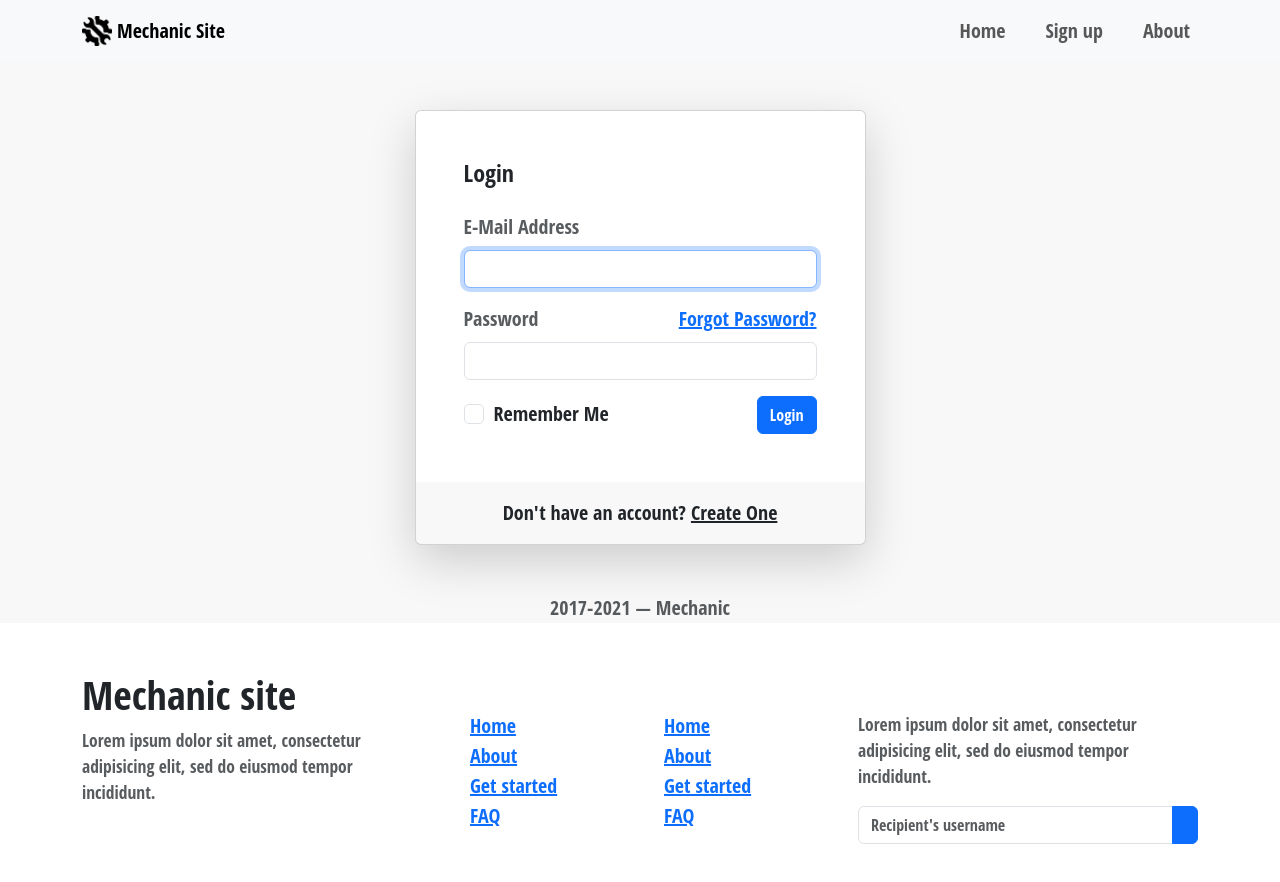
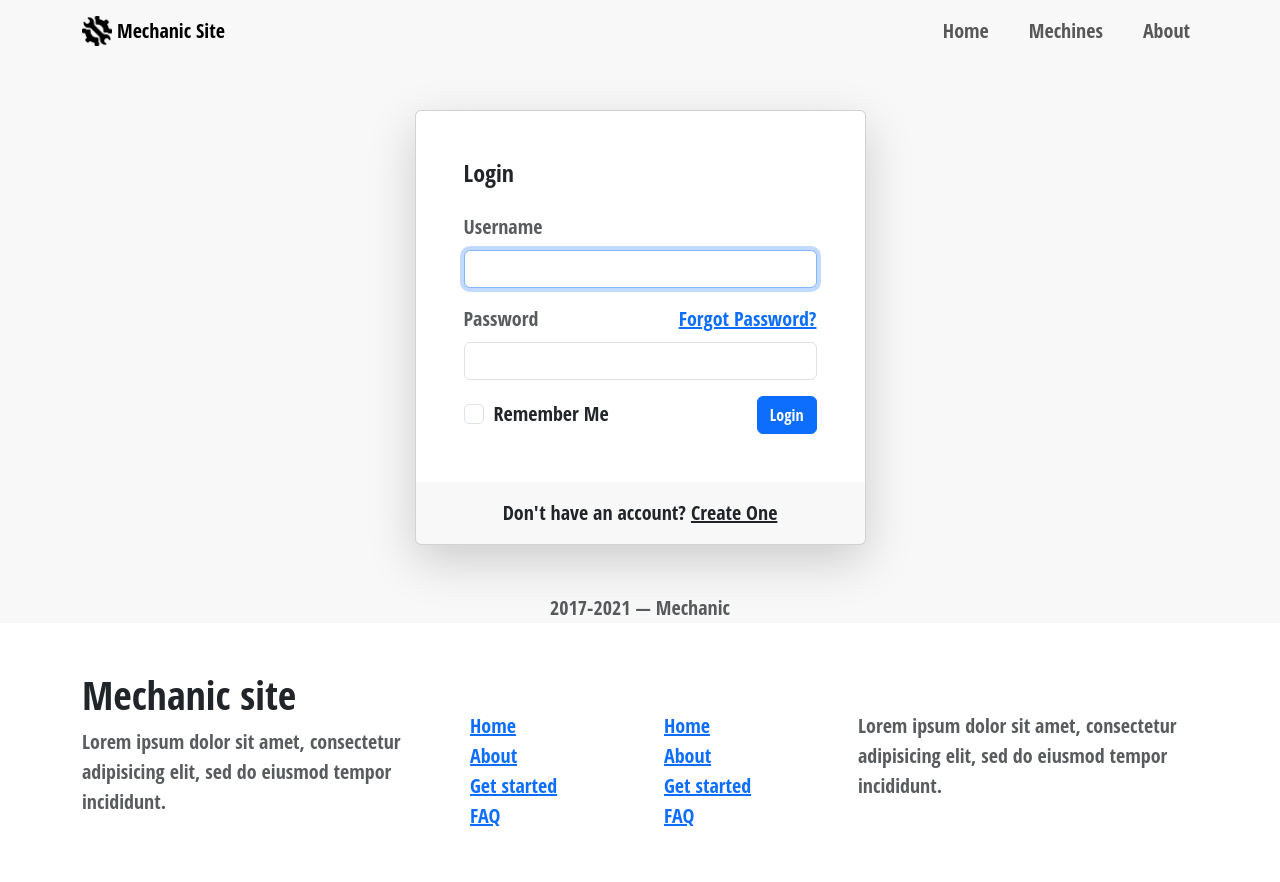
Before and after one commit to gholami83/MechanicSiteProject, a React (Create React App) app in the folder mechanicapp/frontend/: page /login in a window 1280 px wide. Shown: the top 882 px of the page. Built offline with nearby package versions, Linux system fonts and the light colour scheme.

Commit message:
app and sign in login and header updated

```diff
--- a/mechanicapp/frontend/src/App.js
+++ b/mechanicapp/frontend/src/App.js
@@ -1,9 +1,10 @@
-import React from "react";
+import React,{ useState } from "react";
 import logo from "./logo.svg";
 import "./App.css";
 import ReactDOM from "react-dom";
 import "bootstrap/dist/css/bootstrap.min.css";
-import { BrowserRouter as Router, Route, Routes } from "react-router-dom";
+import { BrowserRouter as Router, Route, Routes,Navigate } from "react-router-dom";
+import { useNavigate } from 'react-router-dom';
 
 import HeaderComponent from "./assets/header";
 import FooterComponent from "./assets/footer"
@@ -16,21 +17,35 @@ import MechinesComponent from "./components/mechines-list";
 import MechineComponent from "./components/Mechine";
 
 function App() {
+
+  const [isLoggedIn, setIsLoggedIn] = useState(() => {
+    // Check if a token exists in local storage
+    return localStorage.getItem('token');
+ });
+  const handleLogin = () => {
+    setIsLoggedIn(true);
+  };
+  // const navigate = useNavigate();
+
+    // const handleLogout = () => {
+    //   setIsLoggedIn(false);
+    //   localStorage.removeItem('token'); // Remove the token from local storage
+    //   navigate('/')
+    // }
   return (
     <Router>
-      <HeaderComponent />
+       <HeaderComponent isLoggedIn={isLoggedIn} />
        <Routes>
+
              <Route path="/" element={ <HomeComponent /> }/>
-        <Route path="/signup" element={ <SignUpFormComponent/> }/>
-        <Route path="/login" element={ <LogInFormComponent/> }/>
-        {/* <Route path="/user" Component={ User }></Route> */}
              <Route path="/mechines" element={ <MechinesComponent/> }/>
              <Route path="/mechines/:mechineId" element={ <MechineComponent/> }/>
+             {/* <Route path="/logout" element={ <LogOutPage onLogout={handleLogout} /> }/> */}
+             <Route path="/signup" element={ <SignUpFormComponent onLoginSuccess={handleLogin} />  }/>
+             <Route path="/login" element={ <LogInFormComponent onLoginSuccess={handleLogin} /> }/>
              <Route path="/about" element={ <AboutComponent/> }/>
          <Route path="*" element={ <NotFoundComponent/> }/>
-
        </Routes>
-
        <FooterComponent />
     </Router>
    );
--- a/mechanicapp/frontend/src/assets/footer.js
+++ b/mechanicapp/frontend/src/assets/footer.js
@@ -10,7 +10,7 @@ function Footer(){
                 <div class="row gy-4 gx-5">
                     <div class="col-lg-4 col-md-6">
                         <h5 class="h1 ">Mechanic site</h5>
-                        <p class="small text-muted">Lorem ipsum dolor sit amet, consectetur adipisicing elit, sed do eiusmod tempor incididunt.</p>
+                        <p class="fw-bolder  text-muted">Lorem ipsum dolor sit amet, consectetur adipisicing elit, sed do eiusmod tempor incididunt.</p>
 
                     </div>
                     <div class="col-lg-2 col-md-6">
@@ -33,13 +33,7 @@ function Footer(){
                     </div>
                     <div class="col-lg-4 col-md-6">
                         <h5 class="text-white mb-3">Newsletter</h5>
-                        <p class="small text-muted">Lorem ipsum dolor sit amet, consectetur adipisicing elit, sed do eiusmod tempor incididunt.</p>
-                        <form action="#">
-                            <div class="input-group mb-3">
-                                <input class="form-control" type="text" placeholder="Recipient's username" aria-label="Recipient's username" aria-describedby="button-addon2">
-                                <button class="btn btn-primary" id="button-addon2" type="button"><i class="fas fa-paper-plane"></i></button>
-                            </div>
-                        </form>
+                        <p class="fw-bold  text-muted">Lorem ipsum dolor sit amet, consectetur adipisicing elit, sed do eiusmod tempor incididunt.</p>
                     </div>
                 </div>
             </div>
--- a/mechanicapp/frontend/src/assets/header.js
+++ b/mechanicapp/frontend/src/assets/header.js
@@ -1,53 +1,12 @@
-import React from "react";
+import React,{useState} from "react";
 import Container from "react-bootstrap/Container";
 import Nav from "react-bootstrap/Nav";
 import Navbar from "react-bootstrap/Navbar";
-import logo from  "../assets/images/logo1.png";
+import logo from "../assets/images/logo1.png";
 
-
-function Header() {
+function Header({ isLoggedIn }) {
   return (
-    // <nav class="navbar navbar-expand-lg navbar-brand  bg-dark  m-0 p-2">
-    //   <a class="navbar-brand text-danger fw-bold ">Mechanic Site</a>
-    //   <Button
-    //     class="navbar-toggler"
-    //     type="button"
-    //     data-toggle="collapse"
-    //     data-target="#navbarSupportedContent"
-    //     aria-controls="navbarSupportedContent"
-    //     aria-expanded="false"
-    //     aria-label="Toggle navigation"
-    //   >
-    //     <span class="navbar-toggler-icon"></span>
-    //   </Button>
-
-    //   <div class="collapse navbar-collapse p-2 bg-info " id="navbarSupportedContent">
-    //     <ul class="navbar-nav mr-auto">
-    //       <li class="nav-item active">
-    //         <a class="nav-link" href="/">
-    //           Home{" "}
-    //         </a>
-    //       </li>
-    //       <li class="nav-item">
-    //         <a class="nav-link" href="/signup">
-    //           SignUp
-    //         </a>
-    //       </li>
-    //       <li class="nav-item active">
-    //         <a class="nav-link" href="/login">
-    //           Login
-    //         </a>
-    //       </li>
-    //       <li class="nav-item">
-    //         <a class="nav-link" href="/about">
-    //           About
-    //         </a>
-    //       </li>
-    //     </ul>
-    //   </div>
-    // </nav>
-
-    <Navbar expand="lg" className="bg-body-tertiary">
+    <Navbar expand="lg" className=" ">
       <Container>
         <Navbar.Brand href="/">
           <img
@@ -57,23 +16,35 @@ function Header() {
             height="30"
             className="d-inline-block align-top"
           />{' '}
-            Mechanic Site</Navbar.Brand>
+          Mechanic Site
+        </Navbar.Brand>
         <Navbar.Toggle aria-controls="basic-navbar-nav" />
         <Navbar.Collapse id="basic-navbar-nav">
           <Nav className="ms-auto gap-4">
-          <Nav.Link className="" href="/">Home</Nav.Link>
+            <Nav.Link href="/">Home</Nav.Link>
+            {!isLoggedIn ? (
+              // Links to show when user is not logged in
+              <>
                 <Nav.Link href="/signup">Sign up</Nav.Link>
-          <Nav.Link href="/about"> About </Nav.Link>
+                <Nav.Link href="/login">Login</Nav.Link>
+              </>
+            ) : (
+              // Link to show when user is logged in
+              <Nav.Link href="/mechines">Mechines</Nav.Link>
+            )}
+            <Nav.Link href="/about">About</Nav.Link>
           </Nav>
         </Navbar.Collapse>
       </Container>
     </Navbar>
   );
 }
-export default function HeaderComponent() {
+export default function HeaderComponent(isLoggedIn) {
+ // This function could be called when the user logs out
+
  return (
     <>
-      <Header />
+      <Header isLoggedIn={isLoggedIn} />
     </>
  );
 }
--- a/mechanicapp/frontend/src/components/home.js
+++ b/mechanicapp/frontend/src/components/home.js
@@ -5,8 +5,6 @@ import slider3 from  "../assets/images/slider_3.jpg";
 import Image from 'react-bootstrap/Image';
 import Cards from '../assets/cards';
 import Button from 'react-bootstrap/Button';
-
-
 
 
 
@@ -31,33 +29,26 @@ function Home() {
     // </>
 
     <>
-      <Carousel style={{height: '500px', overflow: 'hidden', marginBottom:'3rem'}}   fade >
-
+      <Carousel style={{height: '500px', overflow: 'hidden', marginBottom:'3rem'}} fade >
         <Carousel.Item interval={4000}>
           <Image
-
+          className=''
                 fluid
                 src={slider1}
                 alt="me"
-
-
             />
-            <Carousel.Caption  style={{top:'30px', }}>
+            <Carousel.Caption  style={{top:'30px',}}>
               <h3>Welcome to Our Mechanic shop</h3>
               <p>We offer only the best services</p>
               <Button href="/about">Learn more</Button>
             </Carousel.Caption>
-
         </Carousel.Item>
 
         <Carousel.Item interval={4000}>
           <Image
-
                 fluid
                 src={slider2}
                 alt="me"
-
-
             />
 
             <Carousel.Caption style={{top:'30px', color:'black'}}>
@@ -75,8 +66,6 @@ function Home() {
                 fluid
                 src={slider3}
                 alt="me"
-
-
             />
             <Carousel.Caption style={{top:'30px', color:'black'}}>
               <h3>Welcome to Our Mechanic shop</h3>
@@ -87,7 +76,7 @@ function Home() {
         </Carousel.Item>
 
       </Carousel>
-      <h2 style={{textAlign:'center'}}>Our Services  </h2>
+      <h2 style={{textAlign:'center'}}>Our Services</h2>
       <Cards />
     </>
   );
--- a/mechanicapp/frontend/src/components/login.js
+++ b/mechanicapp/frontend/src/components/login.js
@@ -1,11 +1,10 @@
 import React, { useState } from 'react';
 import { useNavigate } from 'react-router-dom';
 
-function LogInForm() {
+function LogInForm(props) {
   const [formData, setFormData] = useState({
-    email: '',
+    username: '',
     password: '',
-    remember: false
   });
   const navigate = useNavigate();
 
@@ -17,6 +16,7 @@ function LogInForm() {
     }));
   };
 
+// ...
 const handleSubmit = (e) => {
  e.preventDefault();
  fetch('http://localhost:8000/user/login', {
@@ -26,18 +26,28 @@ function LogInForm() {
       },
       body: JSON.stringify(formData)
  })
-    .then(response => response.json())
+ .then(response => {
+      if (response.ok) {
+          return response.json();
+      } else {
+          throw new Error('Login failed');
+      }
+ })
  .then(data => {
-      console.log('Success:', data);
-      setTimeout(() => {
-        navigate('/')
-      }, 1000);
+      // Save the token somewhere (localStorage, sessionStorage, etc.)
+      localStorage.setItem('token', data.access_token);
+      // Call the callback function passed as a prop
+      props.onLoginSuccess();
+
+      // Redirect to another page
+      window.location.href = "/mechines";
  })
  .catch((error) => {
       console.error('Error:', error);
       // Handle errors here
  });
 };
+// ...
 
   return (
     <section className="h-100">
@@ -50,10 +60,10 @@ function LogInForm() {
                 <h1 className="fs-4 card-title fw-bold mb-4">Login</h1>
                 <form onSubmit={handleSubmit} className="needs-validation" noValidate autoComplete="off">
                   <div className="mb-3">
-                    <label className="mb-2 text-muted" htmlFor="email">E-Mail Address</label>
-                    <input id="email" type="email" className="form-control" name="email" value={formData.email} onChange={handleChange} required autoFocus />
+                    <label className="mb-2 text-muted" htmlFor="username">Username</label>
+                    <input id="username" type="text" className="form-control" name="username" value={formData.username} onChange={handleChange} required autoFocus />
                     <div className="invalid-feedback">
-                      Email is invalid
+                      Username is invalid
                     </div>
                   </div>
 
--- a/mechanicapp/frontend/src/components/signup.js
+++ b/mechanicapp/frontend/src/components/signup.js
@@ -1,15 +1,16 @@
 import React, { useState } from 'react';
 import { useNavigate } from 'react-router-dom';
 
-function SignUpForm() {
+function SignUpForm(props) {
   const [formData, setFormData] = useState({
-    name: '',
-    email: '',
-    password: '',
+    username: '',
+    password:'',
     // Add other fields as necessary
   });
+
+
+
   const navigate = useNavigate();
-
   const handleChange = (e) => {
     const { name, value } = e.target;
     setFormData(prevFormData => ({
@@ -34,9 +35,12 @@ function SignUpForm() {
        return response.json();
     })
     .then(data => {
-      console.log('Success:', data);
-      // Handle success here, e.g., redirect to login page
-      navigate('/login');
+       // Assuming the token is in the 'access_token' field of the response data
+       localStorage.setItem('token', data.access_token);
+       console.log(localStorage.getItem('token')); // This will log the token to the console
+       navigate('/mechines');
+       // Call the callback function passed as a prop
+       props.onLoginSuccess();
     })
     .catch(async (error) => {
        console.error('Error:', error);
@@ -47,7 +51,6 @@ function SignUpForm() {
        }
     });
    };
-
   return (
     <section className="h-100 m-5">
       <div className="container h-100">
@@ -59,14 +62,14 @@ function SignUpForm() {
                 <form onSubmit={handleSubmit} className="needs-validation" noValidate autoComplete="off">
                   <div className="mb-3">
                     <label className="mb-2 text-muted" htmlFor="name">Name</label>
-                    <input id="name" type="text" className="form-control" name="name" value={formData.name} onChange={handleChange} required autoFocus />
+                    <input id="username" type="text" className="form-control" name="username" value={formData.username} onChange={handleChange} required autoFocus />
                     <div className="invalid-feedback">
                       Name is required
                     </div>
                   </div>
                   <div className="mb-3">
                     <label className="mb-2 text-muted" htmlFor="email">E-Mail Address</label>
-                    <input id="email" type="email" className="form-control" name="email" value={formData.email} onChange={handleChange} required />
+                    <input id="email" type="email" className="form-control" name="email" onChange={handleChange} required />
                     <div className="invalid-feedback">
                       Email is invalid
                     </div>
```
Also changed, not shown: mechanicapp/frontend/src/components/logout.js (added, +17 -0 lines). Lines whose indentation alone changed are shown as unchanged.
